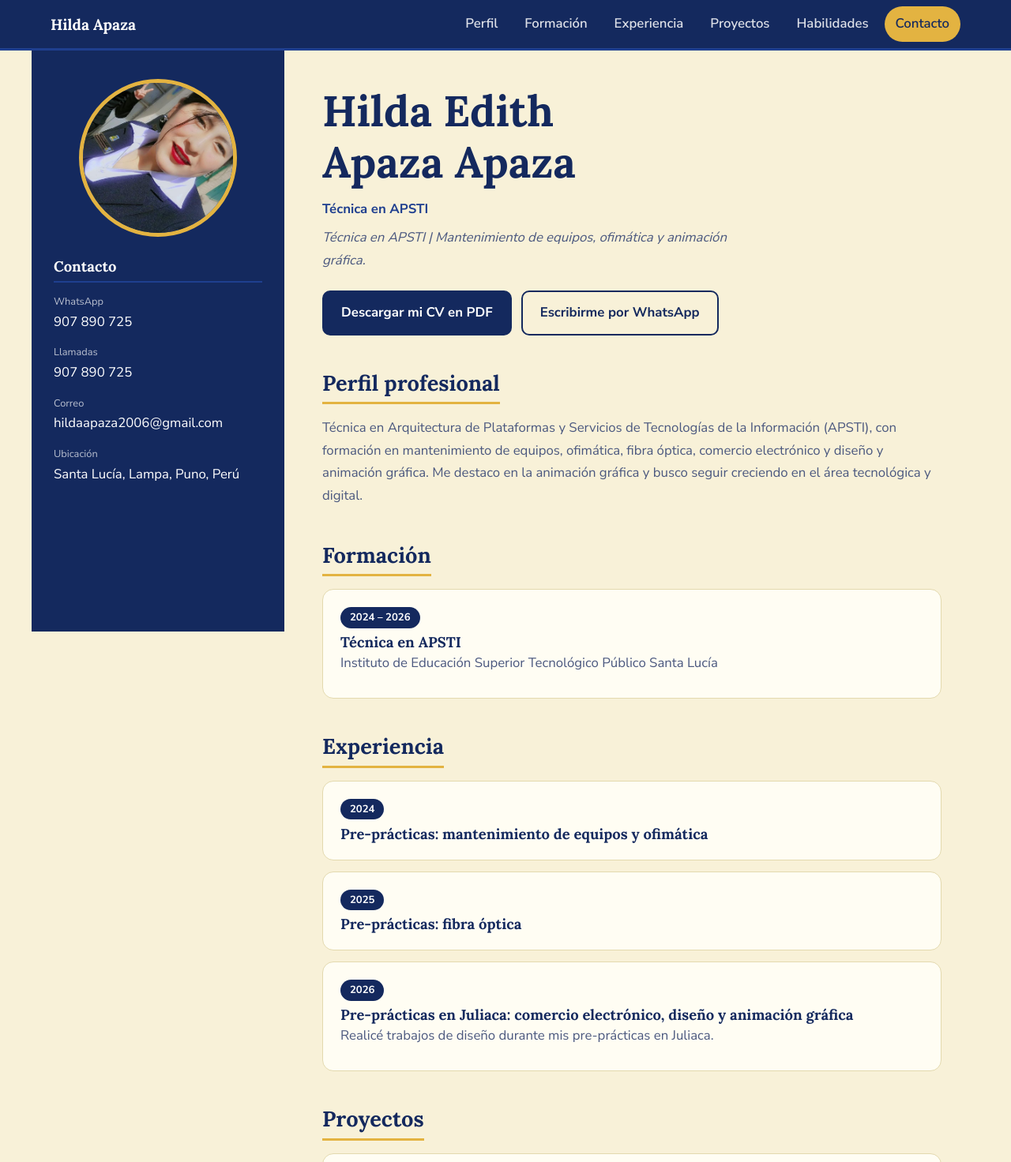
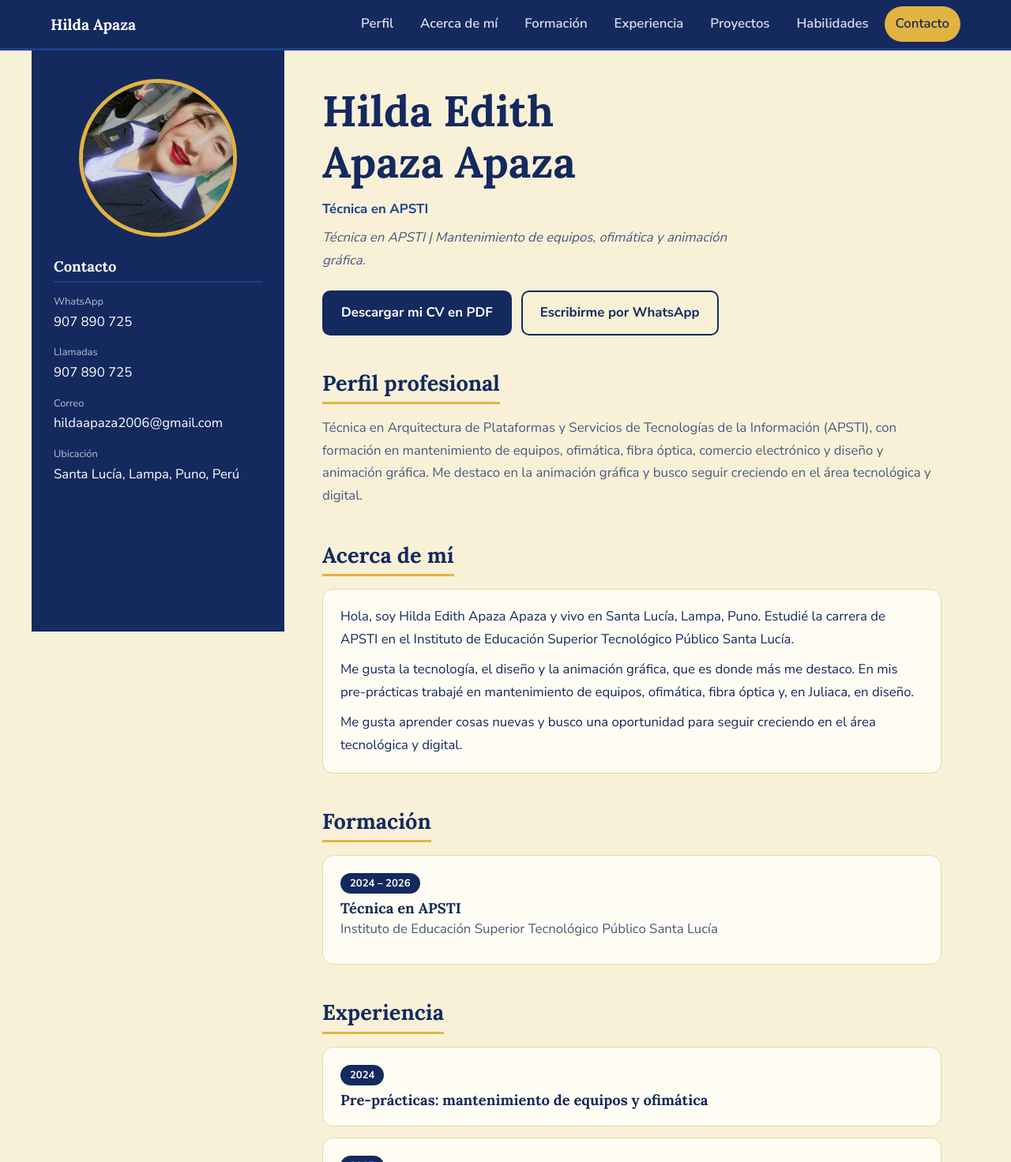
Before and after one commit to hildaapaza2006-alt/Edith, a plain HTML site: page index (1).html in a window 1280 px wide. Shown: the top 1472 px of the page at 79% size. Drawn offline with Linux system fonts and the light colour scheme.

Commit message:
Add files via upload

```diff
--- a/index (1).html
+++ b/index (1).html
@@ -71,6 +71,8 @@ section.bloque{margin-top:44px}
 .tarjeta{background:var(--card);border:1px solid var(--line);border-radius:14px;padding:20px 22px;margin-bottom:14px}
 .tarjeta h3{font-size:1.15rem;margin:6px 0 2px}
 .fecha{display:inline-block;background:var(--navy);color:#fff;font-weight:700;font-size:.82rem;padding:2px 12px;border-radius:999px}
+.acerca p{color:var(--ink)}
+.acerca p:last-child{margin-bottom:0}
 .chips{list-style:none;margin:0;padding:0;display:flex;flex-wrap:wrap;gap:10px}
 .chips li{background:var(--navy);color:#fff;padding:8px 18px;border-radius:999px;font-weight:600;font-size:.95rem}
 .chips li:nth-child(even){background:var(--navy2)}
@@ -94,6 +96,7 @@ footer{text-align:center;color:var(--muted);font-size:.9rem;padding:40px 0 30px}
   <a class="marca" href="#perfil">Hilda Apaza</a>
   <ul id="menu">
     <li><a href="#perfil">Perfil</a></li>
+    <li><a href="#acerca">Acerca de mí</a></li>
     <li><a href="#formacion">Formación</a></li>
     <li><a href="#experiencia">Experiencia</a></li>
     <li><a href="#proyectos">Proyectos</a></li>
@@ -131,6 +134,15 @@ footer{text-align:center;color:var(--muted);font-size:.9rem;padding:40px 0 30px}
         <p>Técnica en Arquitectura de Plataformas y Servicios de Tecnologías de la Información (APSTI), con formación en mantenimiento de equipos, ofimática, fibra óptica, comercio electrónico y diseño y animación gráfica. Me destaco en la animación gráfica y busco seguir creciendo en el área tecnológica y digital.</p>
       </section>
     </header>
+
+    <section class="bloque" id="acerca">
+      <h2>Acerca de mí</h2>
+      <div class="tarjeta acerca">
+        <p>Hola, soy Hilda Edith Apaza Apaza y vivo en Santa Lucía, Lampa, Puno. Estudié la carrera de APSTI en el Instituto de Educación Superior Tecnológico Público Santa Lucía.</p>
+        <p>Me gusta la tecnología, el diseño y la animación gráfica, que es donde más me destaco. En mis pre-prácticas trabajé en mantenimiento de equipos, ofimática, fibra óptica y, en Juliaca, en diseño.</p>
+        <p>Me gusta aprender cosas nuevas y busco una oportunidad para seguir creciendo en el área tecnológica y digital.</p>
+      </div>
+    </section>
 
     <section class="bloque" id="formacion">
       <h2>Formación</h2>
@@ -186,7 +198,7 @@ document.getElementById("anio").textContent = new Date().getFullYear();
 
 // Resalta en el menú la sección que estás viendo
 var enlaces = document.querySelectorAll("#menu a");
-var secciones = ["perfil","formacion","experiencia","proyectos","habilidades","contacto"]
+var secciones = ["perfil","acerca","formacion","experiencia","proyectos","habilidades","contacto"]
   .map(function(id){ return document.getElementById(id); });
 function marcar(){
   var y = window.scrollY + 120, actual = secciones[0].id;
```
